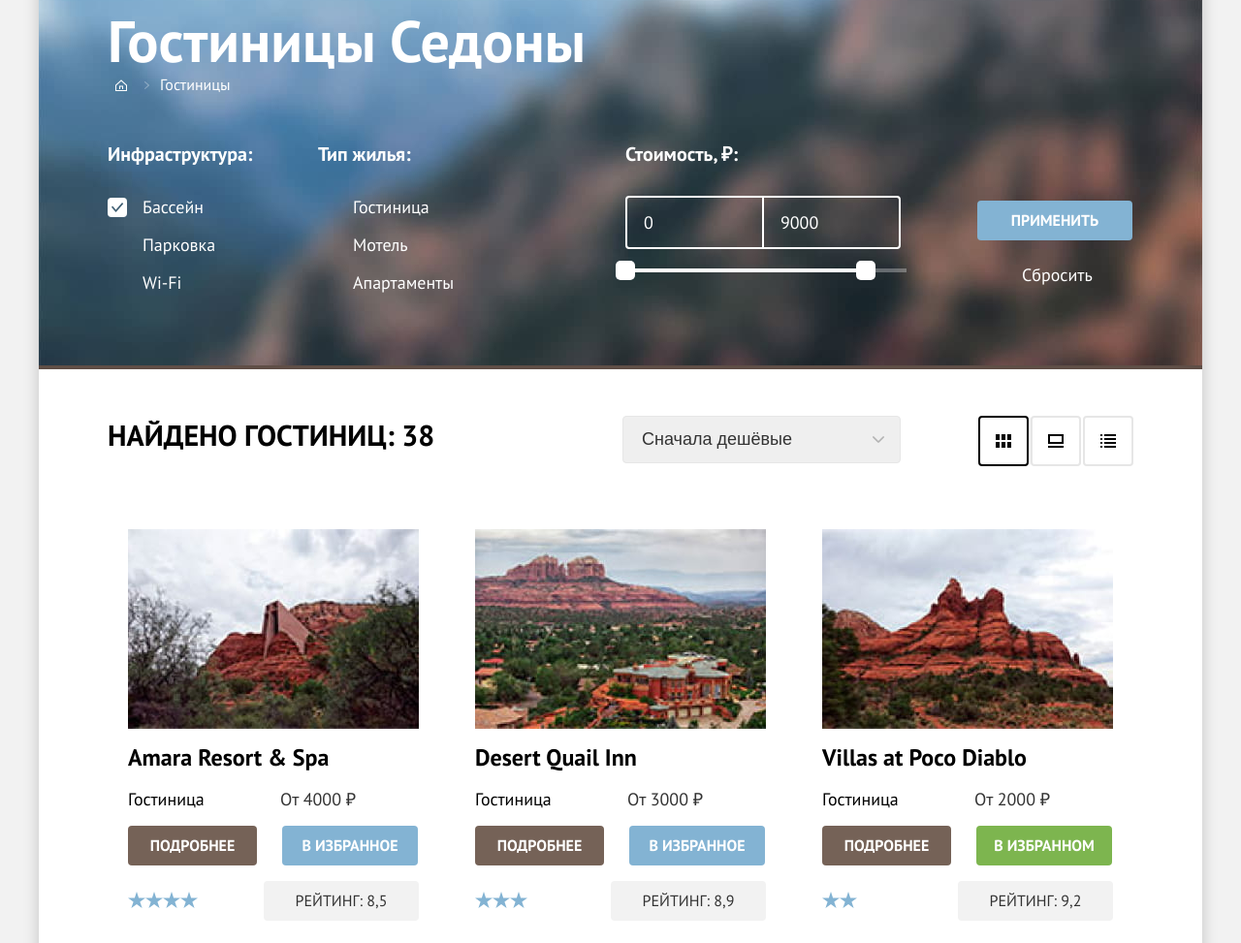
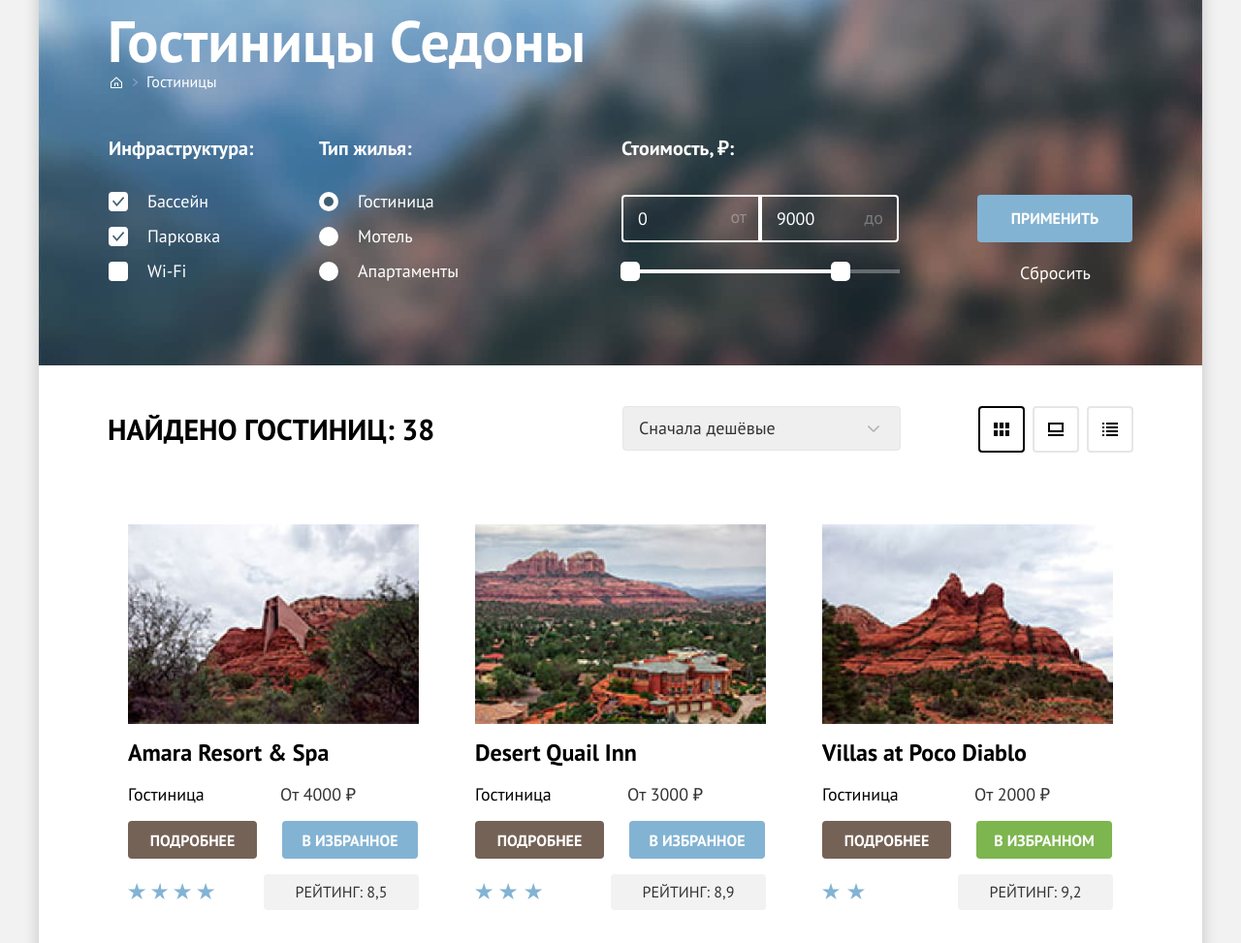
Before and after one commit to htmlacademy-htmlcss/2022605-sedona-33, a plain HTML site: page catalog.html in a window 1280 px wide. Shown: the part 98-1071 px from the top of the page at 97% size. Drawn offline with Linux system fonts and the light colour scheme.

Commit message:
правки

```diff
--- a/catalog.html
+++ b/catalog.html
@@ -4,11 +4,11 @@
 <head>
   <meta charset="utf-8">
   <title>Каталог гостиниц в городе Седона</title>
+  <link rel="icon" type="image/png" sizes="32x32" href="../images/favicon.png">
   <link rel="stylesheet" href="styles/styles.css">
 </head>
 
 <body>
-  <div class="main-container">
     <header class="main-page-header">
       <div class="header-container">
         <a class="navigation-logo" href="index.html">
@@ -31,7 +31,7 @@
         <ul class="navigation-user">
           <li class="main-navigation-item">
             <a class="main-navigation-link" href="#">
-              <svg class="navigation-icon" aria-hidden="true" focusable="false" width="20" height="19" fill="none"
+              <svg class="navigation-icon" aria-hidden="true" focusable="false" width="20" height="19"
                 xmlns="http://www.w3.org/2000/svg">
                 <path
                   d="m19.03 17.05-3.71-3.7c1-1.3 1.7-3 1.7-4.9 0-4.4-3.61-8-8.02-8a8.12 8.12 0 0 0-8.03 8.1c0 4.4 3.61 8 8.03 8 1.8 0 3.5-.6 4.91-1.7l3.71 3.7 1.4-1.5ZM9 14.55c-3.31 0-6.02-2.7-6.02-6a6.03 6.03 0 0 1 12.03 0c0 3.3-2.7 6-6.01 6Z" />
@@ -43,7 +43,7 @@
           </li>
           <li class="main-navigation-item">
             <a class="main-navigation-link" href="#">
-              <svg class="navigation-icon" aria-hidden="true" focusable="false" width="19" height="17" fill="none"
+              <svg class="navigation-icon" aria-hidden="true" focusable="false" width="19" height="17"
                 xmlns="http://www.w3.org/2000/svg">
                 <path
                   d="M9.44 17c-.3 0-.6-.1-.8-.4-5.41-6.1-6.72-7.5-7.02-7.9A5.4 5.4 0 0 1 6.03 0c1.3 0 2.51.5 3.51 1.3a5.47 5.47 0 0 1 9.03 4.1c0 1.3-.5 2.5-1.3 3.4l-7.02 7.9c-.2.2-.4.3-.8.3ZM3.43 7.5c.3.4 3.5 4 6.11 6.9l6.22-7c.5-.5.7-1.2.7-2 0-1.8-1.5-3.3-3.3-3.3-1 0-2.01.5-2.71 1.3-.3.3-.6.4-.9.4-.3 0-.6-.2-.8-.4a3.7 3.7 0 0 0-2.72-1.3c-1.8 0-3.3 1.5-3.3 3.3-.1.9.3 1.6.7 2.1-.1 0-.1 0 0 0Z" />
@@ -101,17 +101,17 @@
                 </li>
 
                 <li class="catalog-filter-item">
-                  <label class="control">
-                    <input class="visually-hidden control-input" type="checkbox" name="swimming-pool" checked>
-                    <span class="control-mark"></span>
+                  <input class="visually-hidden control-input" type="checkbox" name="parking-place"
+                    id="infostructure-parking-place" value="Парковка" checked>
+                  <label class="control" for="infostructure-parking-place">
                     <span class="control-label">Парковка</span>
                   </label>
                 </li>
 
                 <li class="catalog-filter-item">
-                  <label class="control">
-                    <input class="visually-hidden control-input" type="checkbox" name="swimming-pool">
-                    <span class="control-mark"></span>
+                  <input class="visually-hidden control-input" type="checkbox" name="wifi-internet"
+                    id="infostructure-wifi-internet" value="wi-fi">
+                  <label class="control" for="infostructure-wifi-internet">
                     <span class="control-label">Wi-Fi</span>
                   </label>
                 </li>
@@ -121,26 +121,27 @@
             <fieldset class="catalog-filter-group">
               <legend class="catalog-filter-title">Тип жилья:</legend>
               <ul class="catalog-filter-list">
+
                 <li class="catalog-filter-item">
-                  <label class="control">
-                    <input class="visually-hidden control-input" type="radio" name="swimming-pool" checked>
-                    <span class="control-mark"></span>
+                  <input class="visually-hidden control-input" type="radio" name="housing"
+                    id="housing-is-hotel" value="hotel" checked>
+                  <label class="control" for="housing-is-hotel">
                     <span class="control-label">Гостиница</span>
                   </label>
                 </li>
 
                 <li class="catalog-filter-item">
-                  <label class="control">
-                    <input class="visually-hidden control-input" type="radio" name="swimming-pool">
-                    <span class="control-mark"></span>
+                  <input class="visually-hidden control-input" type="radio" name="housing"
+                    id="housing-is-motel" value="motel">
+                  <label class="control" for="housing-is-motel">
                     <span class="control-label">Мотель</span>
                   </label>
                 </li>
 
                 <li class="catalog-filter-item">
-                  <label class="control">
-                    <input class="visually-hidden control-input" type="radio" name="swimming-pool">
-                    <span class="control-mark"></span>
+                  <input class="visually-hidden control-input" type="radio" name="housing"
+                    id="housing-is-appartaments" value="appartaments">
+                  <label class="control" for="housing-is-appartaments">
                     <span class="control-label">Апартаменты</span>
                   </label>
                 </li>
@@ -148,20 +149,22 @@
             </fieldset>
 
             <fieldset class="catalog-filter-price">
-              <legend class="catalog-filter-title">Стоимость, ₽:</legend>
+              <legend class="catalog-filter-title price-title">Стоимость, ₽:</legend>
 
               <div class="range-wrapper-inputs">
                 <label class="catalog-filter-label">
-                  <input class="range-input" type="number" value="0" name="min-price">
+                  <input class="range-input range-input-less" type="number" value="0" name="min-price">
+                  <span class="range-less-bacground-text">от</span>
                 </label>
                 <label class="catalog-filter-label">
-                  <input class="range-input" type="number" value="9000" name="max-price">
+                  <input class="range-input range-input-more" type="number" value="9000" name="max-price">
+                  <span class="range-more-bacground-text">до</span>
                 </label>
               </div>
 
               <div class="range">
                 <div class="range-scale">
-                  <div class="range-bar" style="right: 42px; width: 248px">
+                  <div class="range-bar" style="right: 64px; width: 224px">
                     <button class="range-toggle toggle-min">
                       <span class="visually-hidden">Изменить минимальную цену.</span>
                     </button>
@@ -216,7 +219,6 @@
       </section>
 
       <ul class="product-list products-list-container">
-        <!-- <div class="products-list-container"> -->
           <li class="product-card">
             <a class="product-card-link" href="#">
               <img class="product-card-image" src="images/hotel-1.jpg" width="300" height="206"
@@ -296,10 +298,10 @@
             </div>
             <span class="product-card-rating">Рейтинг: 9,2</span>
           </li>
-        <!-- </div> -->
       </ul>
-
+    <div class="borders-for-show-more-link">
       <a class="pagination-show-more-link" href="#">Загрузить ещё</a>
+    </div>
       <div class="pagination-container">
         <div class="pagination-container-2">
           <ul class="pagination">
@@ -403,7 +405,6 @@
         </a>
       </div>
     </footer>
-  </div>
 </body>
 
 </html>
--- a/styles/styles.css
+++ b/styles/styles.css
@@ -179,6 +179,15 @@ img {
   outline: 3px solid #83B3D3;
 }
 
+.button-main-navigation-link:active {
+  background: #615048;
+  color: rgba(255, 255, 255, 0.3);
+  outline: none;
+}
+
+
+
+
 .main-navigation-link-current::before {
   position: absolute;
   content: "";
@@ -268,10 +277,6 @@ img {
   padding: 89px 75px 79px 75px;
 }
 
-.sub-advantages-item-road {
-  width: 400px;
-}
-
 .advantages-first-photo {
   margin: 0 auto;
 }
@@ -290,8 +295,7 @@ img {
 
 .advantage-text-container {
   width: 400px;
-  margin: auto;
-  padding: 98px 91px 87px 91px;
+  padding: 98px 91px 86px 91px;
 }
 
 .sub-advantages-item {
@@ -302,9 +306,14 @@ img {
   background-color: #FFFFFF;
 }
 
-.sub-advantages-item-road {
+.sub-advantages-item-no-logo {
+  background-color: rgba(131, 179, 211, 0.12);
+  padding: 0;
+  padding-top: 98px;
+}
+
+.road {
   background-color: rgba(131, 179, 211, 0.2);
-  padding: 89px 75px 79px 75px;
 }
 
 .advantages-title {
@@ -317,8 +326,9 @@ img {
 }
 
 .sub-advantages-title {
+  width: 182px;
   color: #000000;
-  padding: 0 36px
+  margin-bottom: 29px;
 }
 
 .sub-advantages-title-with-logo {
@@ -352,9 +362,7 @@ img {
 }
 
 .sub-advantages-number {
-  width: 250px;
-  margin: 0 auto 30px;
-
+  margin-bottom: 30px;
 }
 
 .advantages-number::before {
@@ -379,6 +387,10 @@ img {
 
 .sub-advantages-with-logo {
   order: -1;
+}
+
+.description-no-logo {
+  padding-bottom: 107px;
 }
 
 .main-index-appointment-title {
@@ -406,7 +418,7 @@ img {
   line-height: 36px;
   border-radius: 10px;
   width: 575px;
-  padding: 15px 30px;
+  padding: 12px 30px;
   margin: 0 auto 93px;
   justify-content: center;
   align-items: center;
@@ -422,8 +434,7 @@ img {
 
 .main-index-appointment-link:focus {
   background: #615048;
-  border: 3px solid #83B3D3;
-  outline: none;
+  outline: 3px solid #83B3D3;
 }
 
 .newsletter {
@@ -448,7 +459,7 @@ img {
   font-size: 22px;
   line-height: 26px;
   text-align: center;
-  width: 720px;
+  width: 545px;
   margin: 0 auto 46px;
 }
 
@@ -459,6 +470,7 @@ img {
 }
 
 .newsletter-button {
+  font-family: 'PT Sans';
   background-color: #83B3D3;
   color: #FFFFFF;
   border-radius: 0px 10px 10px 0px;
@@ -505,7 +517,7 @@ img {
   width: 600px;
   margin: 0;
   margin-left: auto;
-  padding: 5px 22px;
+  padding: 17px 22px;
 }
 
 .field:hover {
@@ -559,7 +571,7 @@ img {
   text-transform: uppercase;
   text-decoration-line: none;
   color: #000000;
-  margin: 40px auto;
+  margin: 25px auto;
   padding: 15px;
 }
 
@@ -581,7 +593,8 @@ img {
   width: 160px;
   height: 70px;
   margin: 0;
-  margin-top: 35px;
+  margin-top: 25px;
+  margin-left: 30px;
   padding: 0;
   text-decoration: none;
 }
@@ -607,14 +620,14 @@ img {
 .inner-header {
   display: flex;
   width: 528px;
-  margin: 0 601px 45px 71px;
+  margin: 0 601px 42px 66px;
   flex-direction: column;
 }
 
 .catalog-filter {
   display: flex;
   width: 361px;
-  margin-left: 71px;
+  margin-left: 72px;
 }
 
 .catalog-filter-form {
@@ -633,7 +646,7 @@ img {
   margin: 0;
   padding: 0;
   width: 290px;
-  margin-left: 167px;
+  margin-left: 162px;
 }
 
 .catalog-filter-title {
@@ -659,6 +672,7 @@ img {
   background-repeat: no-repeat;
   background-size: 100% auto;
   background-color: #5f4e46;
+  background-size: cover;
 }
 
 .inner-header-title {
@@ -666,7 +680,8 @@ img {
   font-size: 60px;
   line-height: 78px;
   width: 528px;
-  margin: 34px 0 -7px;
+  margin: 34px 0 -10px;
+  margin-left: 5px;
   padding: 0;
 }
 
@@ -688,7 +703,7 @@ img {
 }
 
 .breadcumbs-arrow {
-  margin: auto;
+  margin-right: 5px;
 }
 
 .breadcrumbs-index-link:focus {
@@ -733,6 +748,10 @@ img {
   font-size: 20px;
   line-height: 26px;
   margin-bottom: 30px;
+}
+
+.price-title {
+  margin-bottom: 35px;
 }
 
 .control {
@@ -752,22 +771,21 @@ img {
   border: none;
   border-radius: 4px;
   width: 160px;
-  padding: 10px 15px;
-  margin-bottom: 14px;
+  padding: 14px 15px;
+  margin-bottom: 12px;
 }
 
 .button-submit:hover {
   background: #68A2CA;
 }
 
+.button-submit:focus {
+  background: #68A2CA;
+  outline: 3px solid #FFFFFF;
+}
+
 .button-submit:active {
   color: rgba(255, 255, 255, 0.3);
-  outline: none;
-}
-
-.button-submit:focus {
-  background: #68A2CA;
-  border: 3px solid #FFFFFF;
   outline: none;
 }
 
@@ -788,17 +806,13 @@ img {
   border: none;
   text-align: center;
   width: 100px;
-  padding: 10px 15px;
+  padding: 8px 15px;
   margin-bottom: 76px;
-  margin-left: 31px;
+  margin-left: 29px;
 }
 
 .button-reset:hover {
   color: rgba(255, 255, 255, 0.6);
-}
-
-.button-reset:active {
-  color: rgba(255, 255, 255, 0.3);
 }
 
 .button-reset:focus {
@@ -806,10 +820,15 @@ img {
   border-radius: 4px;
 }
 
+.button-reset:active {
+  color: rgba(255, 255, 255, 0.3);
+  outline: none;
+}
+
 .sorting {
   display: flex;
-  padding: 48px 71px;
-  padding-bottom: 45px;
+  padding: 42px 71px;
+  padding-bottom: 46px;
   align-items: start;
 }
 
@@ -819,13 +838,13 @@ img {
   line-height: 39px;
   text-transform: uppercase;
   width: 339px;
-  margin: 0 192px 0 0;
+  margin: 4px 192px 0 0;
 }
 
 .select-control {
   width: 287px;
-  padding: 12px 19px;
-  padding-right: 94px;
+  padding: 10px 0px 11px 16px;
+  font-family: 'PT Sans';
   font-size: 18px;
   line-height: 23px;
   border-color: #E6E6E6;
@@ -834,7 +853,8 @@ img {
   margin-right: auto;
   background-image: url("../images/select-arrow.svg");
   background-repeat: no-repeat;
-  background-position: right 16px center;
+  background-position: right 21px center;
+  -webkit-appearance: none;
   appearance: none;
 }
 
@@ -855,7 +875,6 @@ img {
   display: flex;
   flex-wrap: wrap;
   width: 160px;
-  justify-content: space-between;
 }
 
 .sorting-viev-variants a {
@@ -864,12 +883,18 @@ img {
 }
 
 .button-sort {
-  padding: 17px 16px;
+  padding: 15px 14px;
   margin: 0;
   border: 2px solid #E6E6E6;
   box-sizing: border-box;
   border-radius: 4px;
   text-decoration: none;
+  margin-right: 8px;
+  margin-bottom: 8px;
+}
+
+.button-sort:nth-child(3n) {
+  margin-right: 0;
 }
 
 .button-sort:hover {
@@ -915,6 +940,7 @@ img {
   grid-template-columns: repeat(3, 340px);
   width: 1056px;
   margin: 0 auto;
+  margin-bottom: 32px;
   gap: 10px 18px;
 }
 
@@ -949,6 +975,7 @@ img {
 }
 
 .product-card-title {
+  display: inline;
   min-width: 340px;
   font-family: 'PT Sans';
   font-style: normal;
@@ -971,6 +998,7 @@ img {
 }
 
 .product-card-button-detail {
+  align-self: flex-start;
   background-color: #756257;
   color: #FFFFFF;
   text-transform: uppercase;
@@ -982,7 +1010,7 @@ img {
   border-radius: 4px;
   width: 133px;
   margin-bottom: 16px;
-  padding: 10px 20px;
+  padding: 10px 20px 8px 20px;
   outline: none;
 }
 
@@ -996,6 +1024,7 @@ img {
 }
 
 .product-card-button-detail:active {
+  outline: none;
   color: rgba(255, 255, 255, 0.3);
 }
 
@@ -1005,7 +1034,8 @@ img {
   text-transform: uppercase;
   font-weight: bold;
   font-size: 16px;
-  line-height: 41px;
+  line-height: 21px;
+  padding: 10px 20px 8px 20px;
   text-align: center;
   text-decoration: none;
   border-radius: 4px;
@@ -1033,6 +1063,7 @@ img {
 
 .in-favorite {
   background-color: #7DB54F;
+  padding: 10px 18px 8px 18px;
 }
 
 .in-favorite:focus {
@@ -1041,11 +1072,13 @@ img {
 }
 
 .in-favorite:hover {
+  outline: none;
   background: #6C9E42;
   border: none;
 }
 
 .in-favorite:active {
+  outline: none;
   background: #6C9E42;
   color: rgba(255, 255, 255, 0.3);
 }
@@ -1053,7 +1086,7 @@ img {
 .product-card-stars-4 {
   background-image: url("../images/star.svg");
   background-repeat: space;
-  width: calc(18px*4);
+  width: 89px;
   height: 20px;
   align-self: center;
 }
@@ -1061,7 +1094,7 @@ img {
 .product-card-stars-3 {
   background-image: url("../images/star.svg");
   background-repeat: space;
-  width: calc(18px*3);
+  width: calc(23px*3);
   height: 20px;
   align-self: center;
 }
@@ -1069,7 +1102,7 @@ img {
 .product-card-stars-2 {
   background-image: url("../images/star.svg");
   background-repeat: space;
-  width: calc(18px*2);
+  width: calc(22px*2);
   height: 20px;
   align-self: center;
 }
@@ -1089,7 +1122,7 @@ img {
   border-radius: 4px;
   width: 160px;
   margin-left: auto;
-  padding: 10px 0;
+  padding: 8px 0;
   text-align: center;
 }
 
@@ -1105,14 +1138,13 @@ img {
   text-decoration: none;
   width: 620px;
   height: 60px;
-  margin: 0 290px 60px;
+  margin: 19px auto 0 auto;
   display: flex;
   align-items: center;
   justify-content: center;
   outline: none;
   position: relative;
 }
-
 
 .pagination-show-more-link:hover {
   background: #68A2CA;
@@ -1129,12 +1161,21 @@ img {
   border: none;
 }
 
+.borders-for-show-more-link {
+  padding: 10px 0 30px 0;
+  border-top: 1px solid #E6E6E6;
+  border-bottom: 1px solid #E6E6E6;
+  width: 1055px;
+  margin: 0 auto 29px auto;
+}
+
+
 .pagination-container {
   display: flex;
   flex-wrap: wrap;
   align-items: start;
   width: 1056px;
-  margin: 0 auto 73px;
+  margin: 0 auto 66px;
 }
 
 .pagination-container-2 {
@@ -1156,7 +1197,7 @@ img {
   line-height: 23px;
   color: #333333;
   width: 175px;
-  margin: 16px auto 16px 0;
+  margin: 14px auto 16px 3px;
 }
 
 .select-amount-product-on-page {
@@ -1164,15 +1205,18 @@ img {
   border-radius: 4px;
   width: 160px;
   outline: none;
-  padding: 12px 17px;
+  padding: 10px 16px;
   padding-right: 100px;
+  font-family: 'PT Sans';
   font-size: 18px;
   line-height: 23px;
   color: #333333;
+  margin-left: 50px;
+  margin-top: 3px;
   margin-right: auto;
   background-image: url("../images/select-arrow.svg");
   background-repeat: no-repeat;
-  background-position: right 16px center;
+  background-position: right 17px center;
   appearance: none;
 }
 
@@ -1213,7 +1257,7 @@ img {
   font-size: 22px;
   line-height: 26px;
   color: #333333;
-  width: 720px;
+  width: 518px;
   margin: 0 auto 46px;
 }
 
@@ -1288,7 +1332,7 @@ img {
 .footer-social {
   width: 126px;
   padding: 0px;
-  margin: 49px 0 53px 72px;
+  margin: 38px 0 53px 62px;
 }
 
 .footer-social-list {
@@ -1303,7 +1347,7 @@ img {
 .footer-telephone-number {
   display: flex;
   width: 720px;
-  margin: 0 0 0 61px;
+  margin: 0 0 0 53px;
 }
 
 .visually-hidden {
@@ -1329,7 +1373,7 @@ img {
 
 .breadcrumbs-item {
   display: flex;
-  margin-right: 11px;
+  margin-right: 4px;
   align-self: center;
 }
 
@@ -1350,8 +1394,8 @@ img {
 .catalog-filter-item {
   position: relative;
   display: block;
-  padding-left: 36px;
-  margin-bottom: 16px;
+  padding-left: 40px;
+  margin-bottom: 13px;
 }
 
 .control-input[type="checkbox"]+label::before {
@@ -1380,6 +1424,13 @@ img {
 }
 
 .control-input[type="radio"]+label::before {
+  content: "";
+  position: absolute;
+  top: 2px;
+  left: 0;
+  width: 20px;
+  height: 20px;
+  background: #FFFFFF;
   border-radius: 50%;
 }
 
@@ -1389,11 +1440,41 @@ img {
   background-position: center;
 }
 
+.control-input+label:hover:before {
+  background: rgba(255, 255, 255, 0.6);
+}
+
+.control-input+label:active:before {
+  background: rgba(255, 255, 255, 0.3);
+}
+
+
+.control-input[type="radio"]+label::before {
+  border-radius: 50%;
+}
+
 .control-input:focus+label::before {
   outline: 3px solid #83B3D3;
-}
+  background-color: rgba(255, 255, 255, 0.6);
+}
+
+.control-input[type="radio"]+label:hover:before {
+  background-color: #FFFFFF;
+}
+
+.control-input[type="radio"]:checked:focus+label::before {
+  outline: 3px solid #83B3D3;
+  background-color: #FFFFFF;
+}
+
+.control-input:disabled+label::before {
+  opacity: .4;
+}
+
+
 
 .range-scale {
+  width: 287px;
   position: relative;
   height: 4px;
   background-color: rgba(255, 255, 255, 0.3);
@@ -1419,61 +1500,35 @@ img {
   box-shadow: 0px 4px 10px rgba(0, 0, 0, 0.25);
 }
 
+.range-toggle:focus {
+  outline: 3px solid #83B3D3;
+  box-shadow: 0px 4px 10px rgba(0, 0, 0, 0.25);
+}
+
 .range-toggle:active {
   outline: 2px solid #83B3D3;
   box-shadow: 0px 7px 15px rgba(0, 0, 0, 0.4);
 }
 
-.range-toggle:focus {
-  outline: 3px solid #83B3D3;
-  box-shadow: 0px 4px 10px rgba(0, 0, 0, 0.25);
-}
-
 .toggle-min {
   top: -8px;
-  left: -10px;
+  left: 0px;
 }
 
 .toggle-max {
   top: -8px;
-  right: -10px;
+  right: -13px;
 }
 
 .range-wrapper-inputs {
   display: flex;
-  margin-bottom: 20px;
-}
-
-.range-wrapper-inputs label:first-of-type {
-  border: 2px solid #FFFFFF;
-  border-radius: 4px 0 0 4px;
-  margin-right: -2px;
-}
-
-.range-wrapper-inputs label:last-of-type {
-  border: 2px solid #FFFFFF;
-  border-radius: 0 4px 4px 0;
-}
-
-.catalog-filter-label {
-  display: flex;
-  width: 143px;
-}
-
-.range-wrapper-inputs label:hover {
-  border: 2px solid rgba(255, 255, 255, 0.6);
-  border-radius: 4px 0px 0px 4px;
-}
-
-.range-wrapper-inputs label:active {
-  border: 2px solid #FFFFFF;
-  background: #756257;
+  margin-bottom: 28px;
 }
 
 .range-input {
   color: #FFFFFF;
-  width: 105px;
-  padding: 14px 17px;
+  width: 100%;
+  padding: 11px 15px;
   font-family: 'PT Sans';
   font-style: normal;
   font-weight: 400;
@@ -1482,14 +1537,81 @@ img {
   text-align: left;
   background-color: transparent;
   border: none;
-  outline: none;
-  appearance: textfield;
+  appearance: none;
 }
 
 .range-input::-webkit-outer-spin-button,
 .range-input::-webkit-inner-spin-button {
   appearance: none;
   margin: 0;
+}
+
+.range-input[type="number"] {
+  -moz-appearance: textfield;
+}
+
+.range-input[type="number"]:hover,
+.range-input[type="number"]:focus {
+  -moz-appearance: number-input;
+}
+
+.range-input-less {
+  border: 2px solid #FFFFFF;
+  border-radius: 4px 0 0 4px;
+  margin-right: -2px;
+}
+
+.range-input-more {
+  border: 2px solid #FFFFFF;
+  border-radius: 0 4px 4px 0;
+}
+
+.catalog-filter-label {
+  display: flex;
+  width: 143px;
+  position: relative;
+}
+
+.range-input:hover {
+  border: 2px solid rgba(255, 255, 255, 0.6);
+  border-radius: 4px 0px 0px 4px;
+}
+
+.range-input-more:hover {
+  border: 2px solid rgba(255, 255, 255, 0.6);
+  border-radius: 0px 4px 4px 0px;
+}
+
+.range-input:focus {
+  box-shadow: 0px 0px 0px 3px #81B3D2;
+  outline: none;
+  z-index: 2;
+}
+
+.range-input:active {
+  border: 2px solid #FFFFFF;
+  background-color: #756257;
+  box-shadow: none;
+}
+
+.range-less-bacground-text {
+  position: absolute;
+  content: "";
+  right: 14px;
+  top: 11px;
+  line-height: 23px;
+  opacity: 0.3;
+  z-index: 2;
+}
+
+.range-more-bacground-text {
+  position: absolute;
+  content: "";
+  right: 16px;
+  top: 12px;
+  line-height: 23px;
+  opacity: 0.3;
+  z-index: 2;
 }
 
 .modal-container {
@@ -1561,8 +1683,8 @@ img {
 }
 
 .modal-close-button:active {
+  outline: none;
   background: #E6E6E6;
-  outline: 1px solid #83B3D3;
   fill: rgba(0, 0, 0, 0.3);
 }
 
@@ -1614,6 +1736,7 @@ img {
 }
 
 .modal-button-submit:active {
+  outline: none;
   background-color: #68A2CA;
   color: rgba(255, 255, 255, 0.3);
 }
@@ -1693,7 +1816,7 @@ img {
   border-radius: 0;
 }
 
-.cids {
+.amount-of-people-modal {
   display: flex;
   align-items: center;
   margin-bottom: 40px;
```
Also changed, not shown: index.html (+12 -11 lines), images/favicon.png (added).
